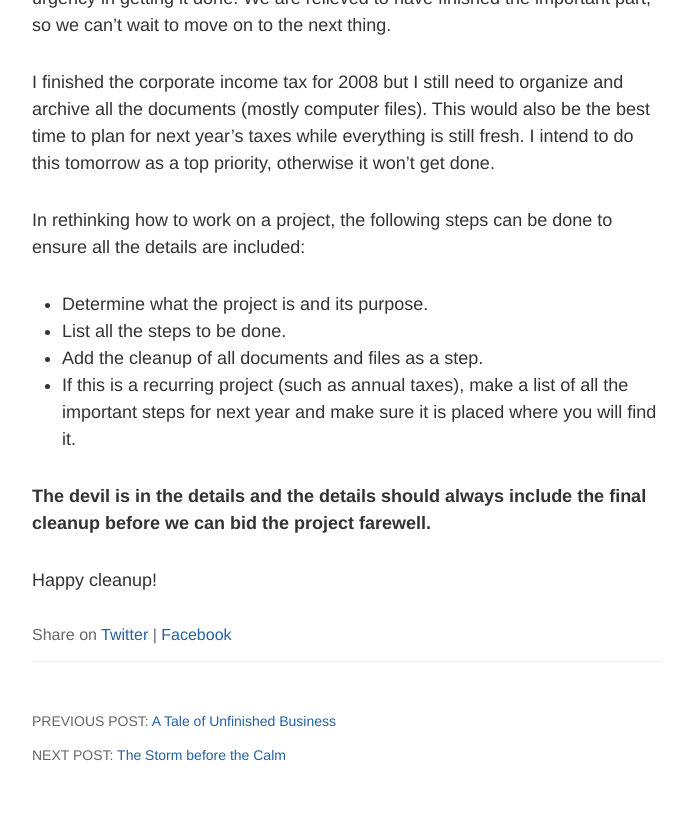
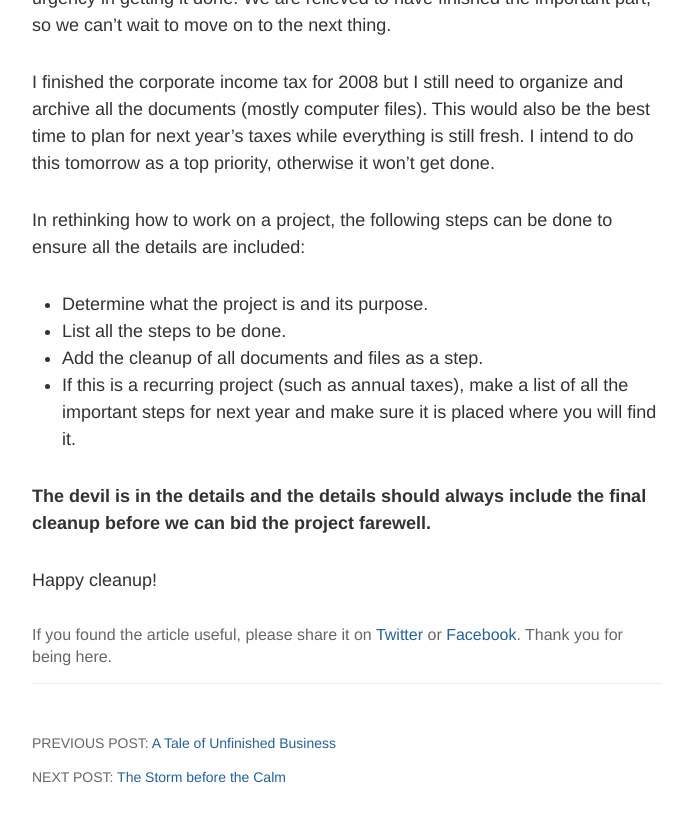
Before and after one commit to onewithnow/onewithnow.github.io, a Jekyll site: the page built from _posts/2009-10-10-cleanup.md, in a window 1280 px wide and 900 px high, scrolled down 1075 px. Shown: the top 822 px of the window, without its empty margins (293-980 px from the left). Built offline with Jekyll 4.4.1, drawn with Linux system fonts in a browser that asks for light colours; Markdown is read by kramdown in place of the engine named in the settings.

Commit message:
share text changes

```diff
--- a/_layouts/post.html
+++ b/_layouts/post.html
@@ -14,7 +14,7 @@
   </div>
 
   <div><h4>
-  Share on <a href="https://twitter.com/intent/tweet?text={{ page.title }}&url={{ site.url }}{{ page.url }}&via={{ site.twitter_username }}&related={{ site.twitter_username }}" rel="nofollow" target="_blank" title="Share on Twitter">Twitter</a> | <a href="https://facebook.com/sharer.php?u={{ site.url }}{{ page.url }}" rel="nofollow" target="_blank" title="Share on Facebook">Facebook</a></h4>
+  If you found the article useful, please share it on <a href="https://twitter.com/intent/tweet?text={{ page.title }}&url={{ site.url }}{{ page.url }}&via={{ site.twitter_username }}&related={{ site.twitter_username }}" rel="nofollow" target="_blank" title="Share on Twitter">Twitter</a> or <a href="https://facebook.com/sharer.php?u={{ site.url }}{{ page.url }}" rel="nofollow" target="_blank" title="Share on Facebook">Facebook</a>. Thank you for being here.</h4>
   </div>
 
 <hr/>
```
